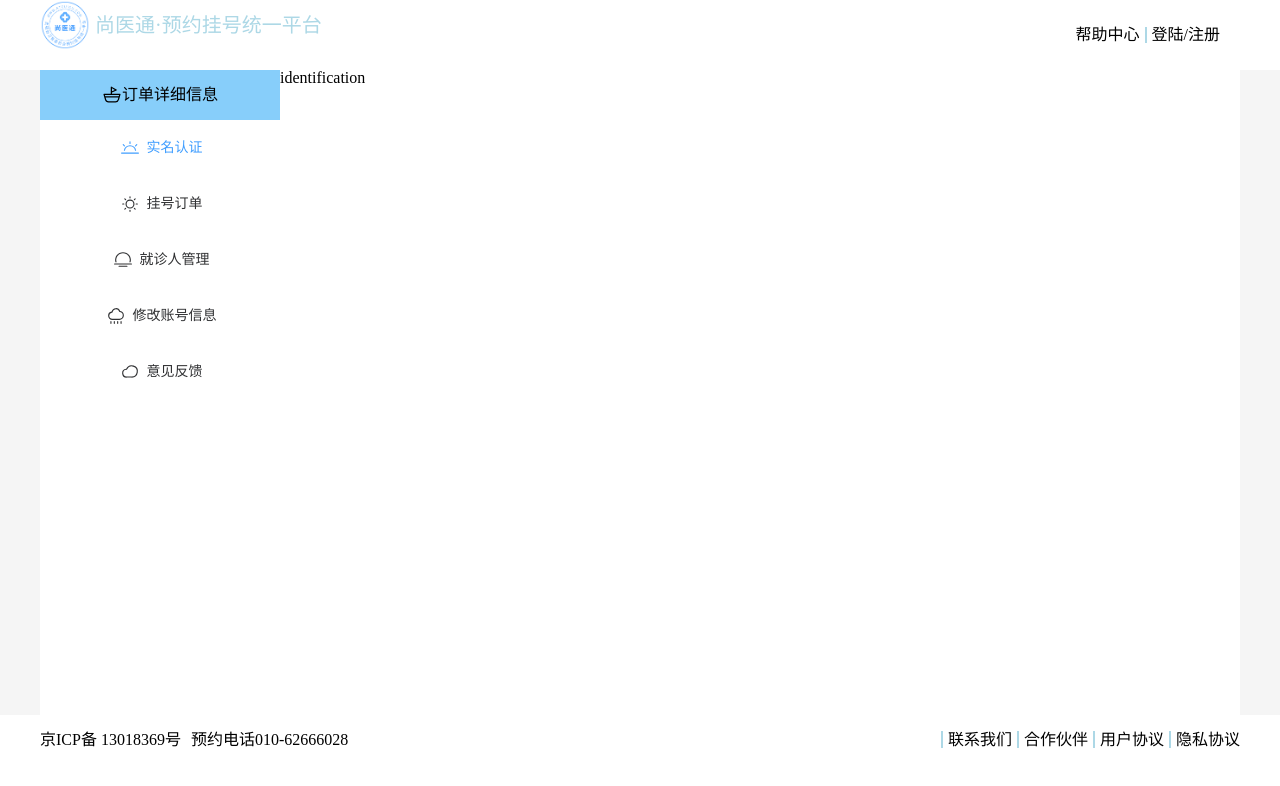
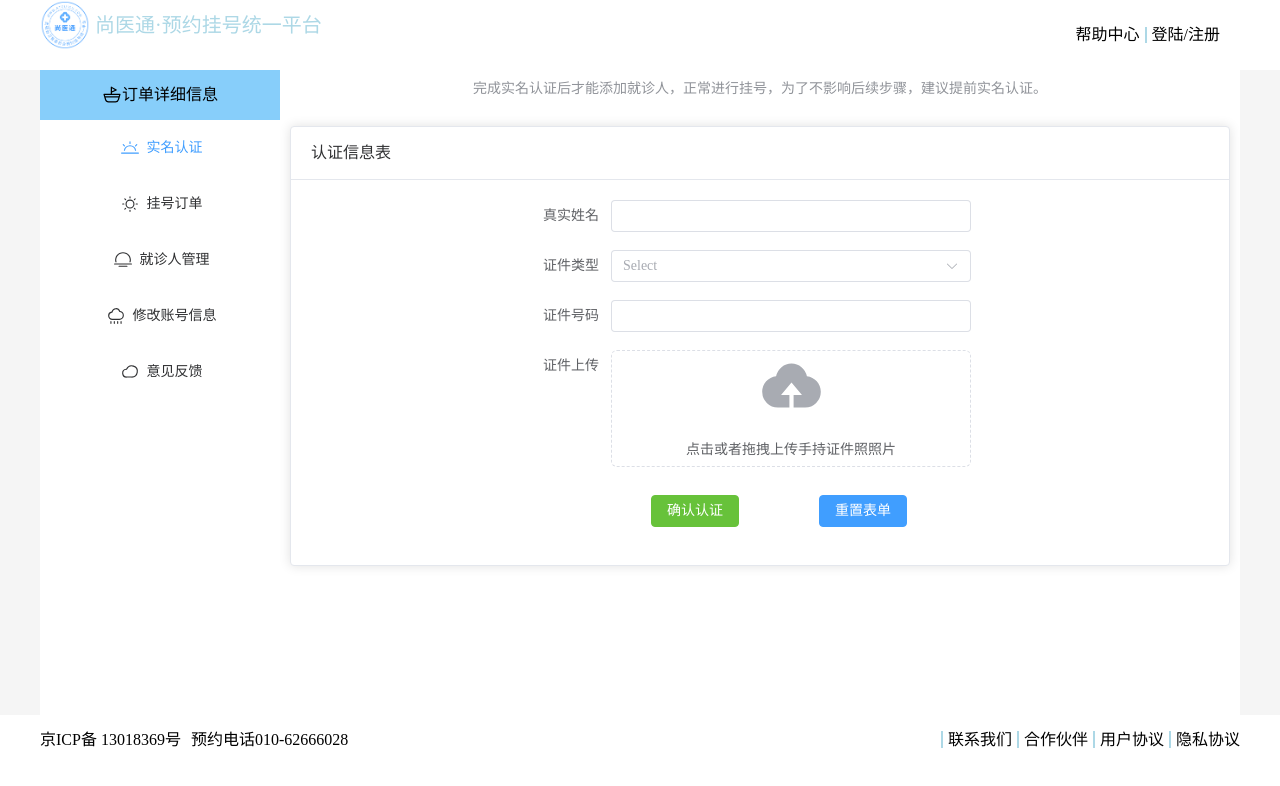
Before and after one commit to zeng-czr/vue3_syt, a Vue app: page /order/identification in a window 1280 px wide. Shown: the top 786 px of the page. Built offline with nearby package versions, Linux system fonts and the light colour scheme.

Commit message:
实名认证页面完成

```diff
--- a/components.d.ts
+++ b/components.d.ts
@@ -26,13 +26,17 @@ declare module 'vue' {
     ElMenu: typeof import('element-plus/es')['ElMenu']
     ElMenuItem: typeof import('element-plus/es')['ElMenuItem']
     ElMenuItemGroup: typeof import('element-plus/es')['ElMenuItemGroup']
+    ElOption: typeof import('element-plus/es')['ElOption']
     ElPagination: typeof import('element-plus/es')['ElPagination']
+    ElResult: typeof import('element-plus/es')['ElResult']
     ElRow: typeof import('element-plus/es')['ElRow']
+    ElSelect: typeof import('element-plus/es')['ElSelect']
     ElSubMenu: typeof import('element-plus/es')['ElSubMenu']
     ElTable: typeof import('element-plus/es')['ElTable']
     ElTableColumn: typeof import('element-plus/es')['ElTableColumn']
     ElTag: typeof import('element-plus/es')['ElTag']
     ElText: typeof import('element-plus/es')['ElText']
+    ElUpload: typeof import('element-plus/es')['ElUpload']
     Hospital_bottom: typeof import('./src/components/hospital_bottom/index.vue')['default']
     Hospital_top: typeof import('./src/components/hospital_top/index.vue')['default']
     Login: typeof import('./src/components/login/index.vue')['default']
--- a/src/api/order/index.ts
+++ b/src/api/order/index.ts
@@ -19,3 +19,9 @@ export const getOrderInfoListApi = (page:Number,limit:Number)=>{
     url:`/order/orderInfo/auth/${page}/${limit}`
   })
 }
+// 取消订单
+export const canalOrderApi = (orderId:String)=>{
+  return instance({
+    url:`/order/orderInfo/auth/cancelOrder/${orderId}`
+  })
+}
--- a/src/pages/order/identification/index.vue
+++ b/src/pages/order/identification/index.vue
@@ -1,13 +1,80 @@
+<script lang="ts" setup>
+import { UploadFilled } from '@element-plus/icons-vue'
+</script>
 <template>
-  <div>
-    identification
+  <div class="content">
+    <div class="notion">
+      <el-text type="info">完成实名认证后才能添加就诊人，正常进行挂号，为了不影响后续步骤，建议提前实名认证。</el-text>
+    </div>
+    <div class="mainForm">
+      <el-card class="box-card">
+        <template #header>
+          <div class="card-header">
+            <span>认证信息表</span>
+          </div>
+        </template>
+        <el-form
+          class="formInfo"
+          label-width="100px"
+          label-position="right"
+          >
+          <el-form-item label="真实姓名">
+            <el-input/>
+          </el-form-item>
+          <el-form-item label="证件类型">
+            <el-select placeholder="Select" style="width: 100%">
+              <el-option label="身份证" value="1" />
+              <el-option label="户口簿" value="2" />
+            </el-select>
+          </el-form-item>
+          <el-form-item label="证件号码">
+            <el-input/>
+          </el-form-item>
+          <el-form-item label="证件上传">
+            <el-upload
+              class="upload-demo"
+              drag
+              action="https://run.mocky.io/v3/9d059bf9-4660-45f2-925d-ce80ad6c4d15"
+              multiple
+              >
+              <el-icon class="el-icon--upload"><upload-filled /></el-icon>
+              <div class="el-upload__text">
+                点击或者拖拽上传手持证件照照片
+              </div>
+            </el-upload>
+          </el-form-item>
+          <el-form-item >
+            <el-button type="success">确认认证</el-button>
+            <el-button type="primary">重置表单</el-button>
+          </el-form-item>
+
+        </el-form>
+      </el-card>
+    </div>
   </div>
 </template>
-
-<script setup>
-
-</script>
-
 <style lang="scss" scoped>
-
+::v-deep(.el-upload-dragger){
+  padding: 0;
+}
+.content{
+  padding: 10px;
+  .notion{
+    text-align: center;
+    margin-bottom: 30px;
+  }
+  .mainForm{
+    .formInfo{
+      max-width: 460px;
+      text-align: center;
+      margin:0 200px;
+      .upload-demo{
+        width: 100%;
+      }
+      button{
+        margin: 0 40px;
+      }
+    }
+  }
+}
 </style>
--- a/src/pages/order/orderList/index.vue
+++ b/src/pages/order/orderList/index.vue
@@ -1,7 +1,7 @@
 <script lang="ts" setup>
 import {ref,onMounted} from'vue'
-import {getOrderInfoApi,getOrderInfoListApi} from '@/api/order/index.ts'
-
+import {getOrderInfoApi,getOrderInfoListApi ,canalOrderApi} from '@/api/order/index.ts'
+import {ElMessage}  from 'element-plus'
 import {useRoute,useRouter} from 'vue-router'
 const router = useRouter()
 const route = useRoute()
@@ -10,6 +10,8 @@ const orderInfoList = ref([])//订单列表
 const pageNo = ref<Number>(1)
 const pageSize = ref<Number>(10)
 const total = ref(0)
+
+const dialogVisible = ref(false)
 const orderInfo =async()=>{
   const res = await getOrderInfoApi(route.query.orderId)
   console.log(res)
@@ -18,9 +20,28 @@ const orderInfo =async()=>{
 //获取订单列表
 const getOrderInfoList =async()=>{
   const res = await getOrderInfoListApi(pageNo.value,pageSize.value)
-  console.log(res)
   orderInfoList.value = res.data.data.records
   total.value = res.data.data.total
+}
+const canal = ()=>{
+  dialogVisible.value = true
+}
+// 取消预约
+const canalOrder =async ()=>{
+  dialogVisible.value = false
+  const res = await canalOrderApi(route.query.orderId)
+  console.log(res)
+  if(res.data.data){
+    ElMessage({
+      type: "success",
+      message:"订单取消预约成功"
+    })
+  }else{
+    ElMessage({
+      type: "error",
+      message:"订单取消预约失败"
+    })
+  }
 }
 // 当前页码变化
 const currentChange = (item:Number)=>{
@@ -41,7 +62,7 @@ onMounted(()=>{
 </script>
 <template>
   <div class="content" >
-    <el-card shadow="hover" v-if="orderMessage">
+    <el-card shadow="hover" v-show="orderMessage">
       <template #header>
         <div class="card-header">
           <span>挂号订单</span>
@@ -120,10 +141,10 @@ onMounted(()=>{
       </div>
       <div class="btn">
         <el-button type="success">立即支付</el-button>
-        <el-button type="info">取消预约</el-button>
+        <el-button type="info" @click="canal">取消预约</el-button>
       </div>
     </el-card>
-    <div class="orderList" v-else>
+    <div class="orderList" v-show="!orderMessage">
       <h1 class="title">挂号订单</h1>
       <el-table
       :data="orderInfoList"
@@ -160,6 +181,22 @@ onMounted(()=>{
       />
     </div>
   </div>
+  <el-dialog
+    class="dialogDiv"
+    v-model="dialogVisible"
+    title="取消预约"
+    width="30%"
+    :before-close="handleClose"
+  >
+    <span>是否确定要取消预约</span><br>
+    <el-text type="warning">一旦取消后就需要重新预约挂号</el-text>
+    <template #footer>
+      <span class="dialog-footer">
+        <el-button @click="dialogVisible = false">取消</el-button>
+        <el-button type="primary" @click="canalOrder()">确定</el-button>
+      </span>
+    </template>
+  </el-dialog>
 </template>
 
 <script setup>
@@ -231,4 +268,10 @@ onMounted(()=>{
       }
     }
   }
+  .dialogDiv{
+    span{
+      display: block;
+      margin:5px 0;
+    }
+  }
 </style>
```
